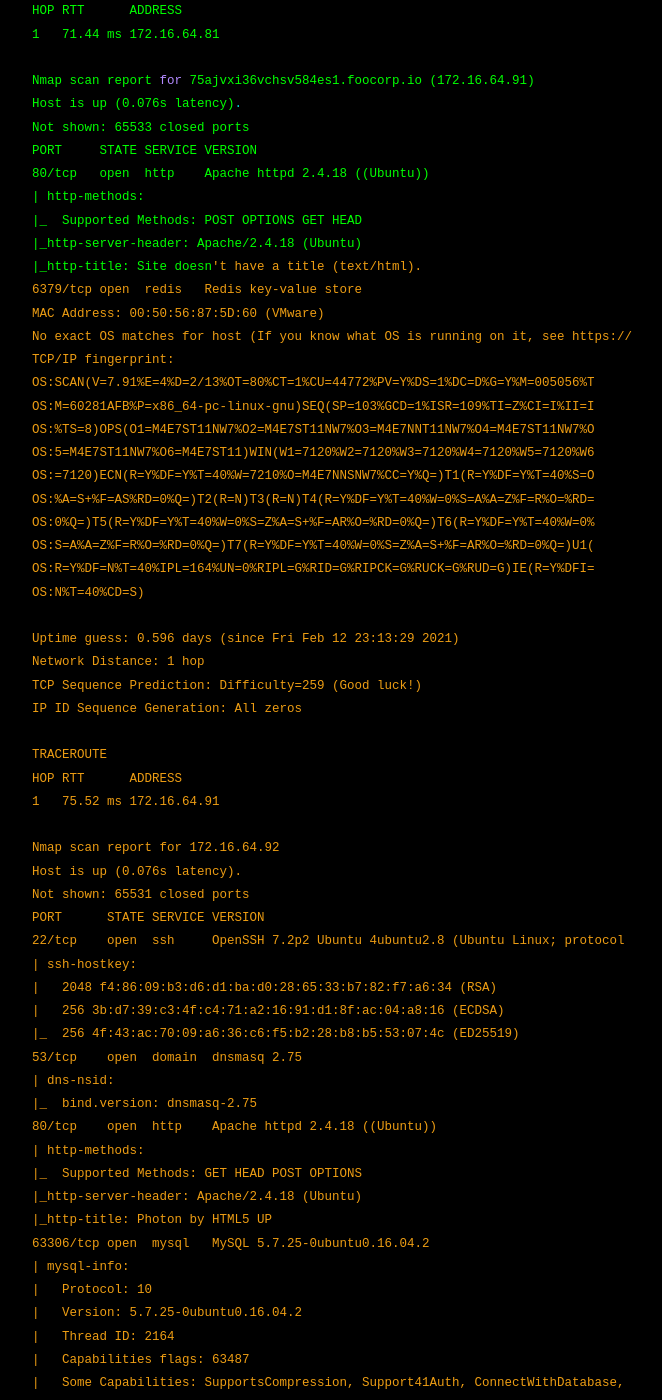
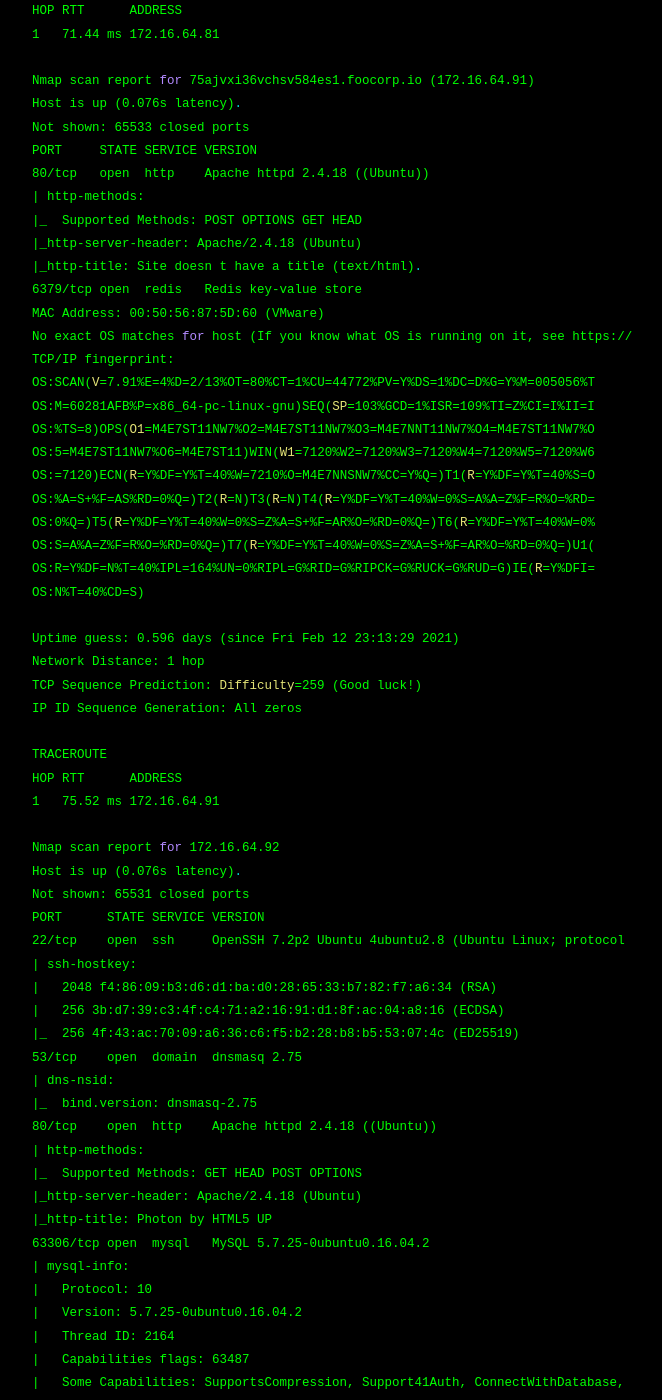
Before and after one commit to a56z/a56z.github.io, a Jekyll site: the page built from _posts/2021-02-13-exploiting-webapplications.markdown, in a window 1280 px wide and 1400 px high, scrolled down 3880 px. Shown: the whole window, without its empty margins (308-970 px from the left). Built offline with Jekyll 4.4.1, drawn with Linux system fonts in a browser that asks for light colours; some of the changed text lies outside the part shown.

Commit message:
Update 2021-02-13-exploiting-webapplications.markdown

```diff
--- a/_posts/2021-02-13-exploiting-webapplications.markdown
+++ b/_posts/2021-02-13-exploiting-webapplications.markdown
@@ -193,7 +193,7 @@ PORT     STATE SERVICE VERSION
 | http-methods:
 |_  Supported Methods: POST OPTIONS GET HEAD
 |_http-server-header: Apache/2.4.18 (Ubuntu)
-|_http-title: Site doesn't have a title (text/html).
+|_http-title: Site doesn t have a title (text/html).
 6379/tcp open  redis   Redis key-value store
 MAC Address: 00:50:56:87:5D:60 (VMware)
 No exact OS matches for host (If you know what OS is running on it, see https://nmap.org/submit/ ).
```
